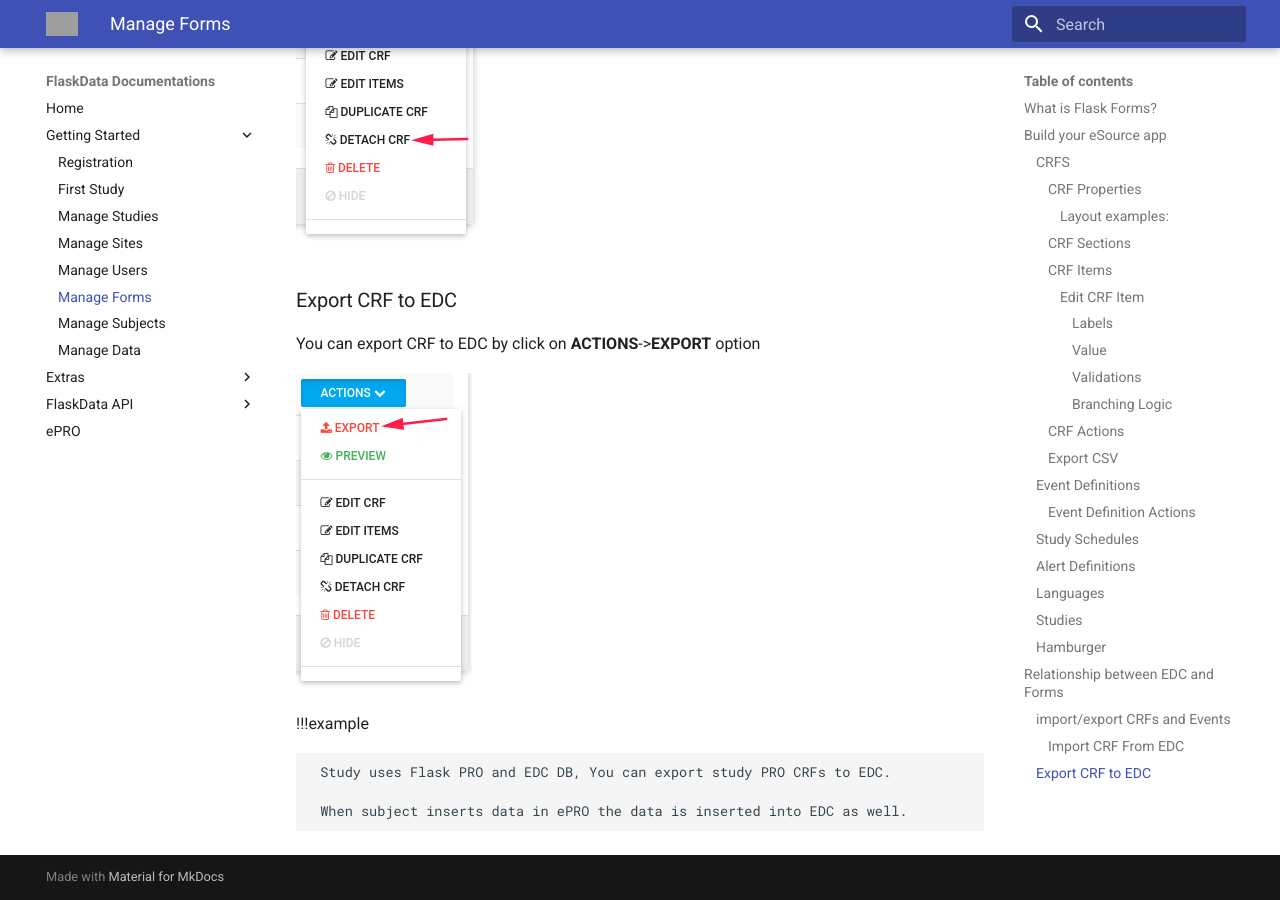
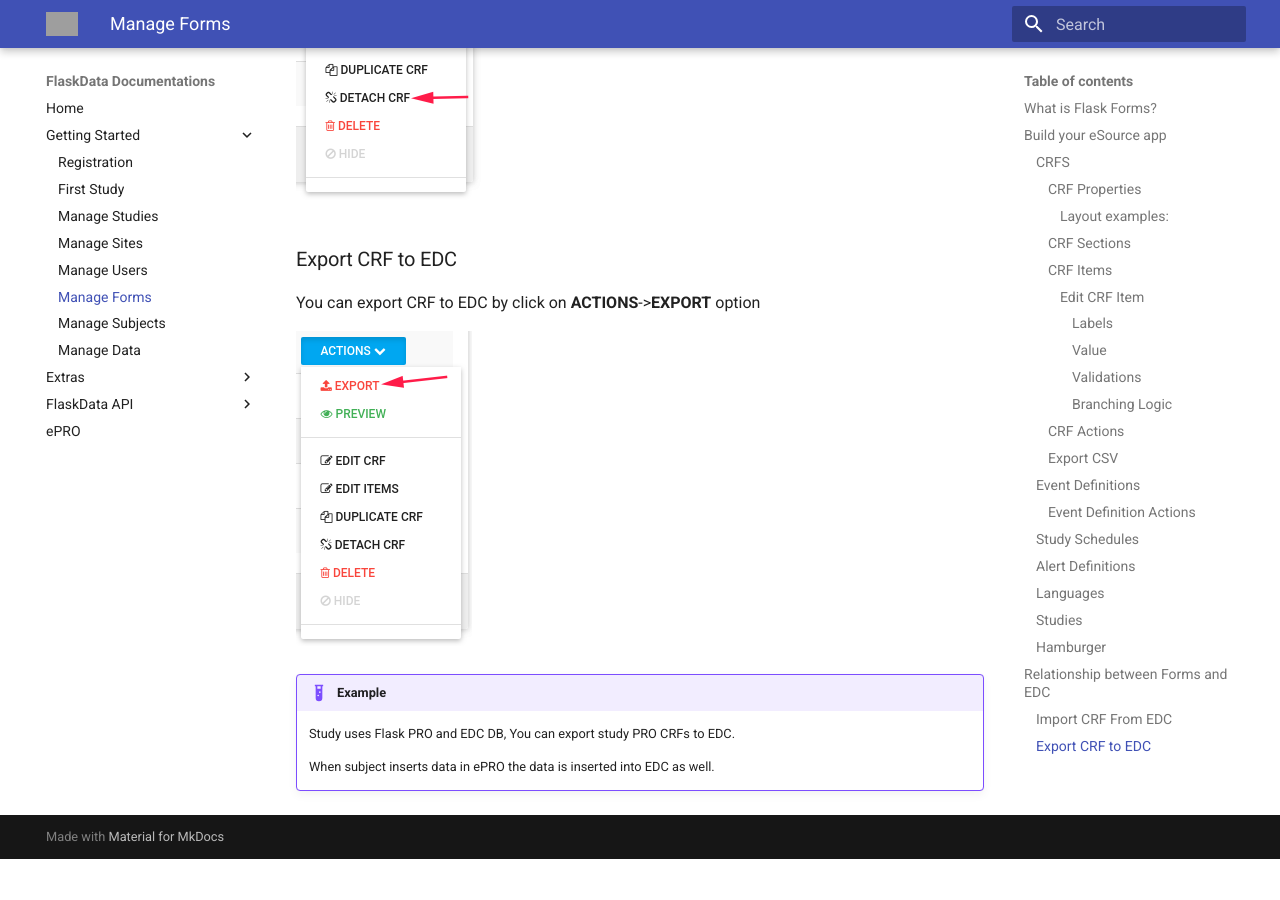
Before and after one commit to onlyjazz/flask-docs, an MkDocs documentation site: the page built from docs/manage_forms.md, in a window 1280 px wide and 900 px high, scrolled down 15382 px. Built offline with MkDocs 1.6.1 and Material for MkDocs 9.7.7, drawn with Linux system fonts in a browser that asks for light colours; emoji names are drawn with the system emoji font; after the commit the page ends 16241 px from its top, so only the background shows below that; some of the changed text lies outside the part shown; grey boxes are pictures that could not be loaded.

Commit message:
Add the relationship between forms and EDC

```diff
--- a/docs/manage_forms.md
+++ b/docs/manage_forms.md
@@ -262,12 +262,10 @@
 
     ![Screenshot](img/forms/forms_flaskdata_logo.PNG)
 
-##Relationship between EDC and Forms
+##Relationship between Forms and EDC
 If your study uses [ClinCapture Database](./manage_studies.md#add-study) you can connect the two.
 
-
-###import/export CRFs and Events
-####Import CRF From EDC
+###Import CRF From EDC
 You can import CRF From EDC to Forms by click on **IMPORT CRF FROM EDC** blue button
 
 ![Screenshot](img/forms/forms_import_crf_from_edc.PNG)
@@ -291,7 +289,7 @@
 
  ![Screenshot](img/forms/export_crf.PNG)
 
- !!!example
+!!!example
 
      Study uses Flask PRO and EDC DB, You can export study PRO CRFs to EDC.
 
```
